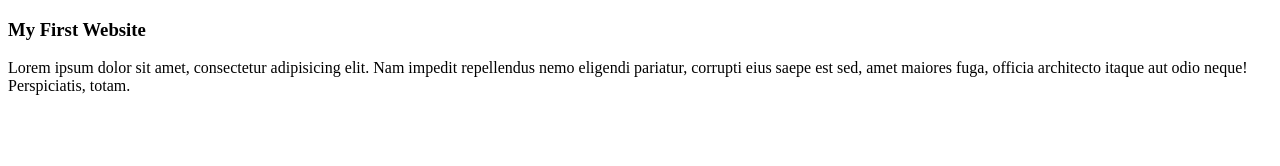
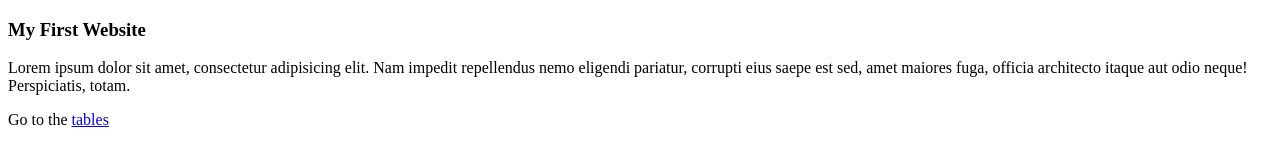
Before and after one commit to siam021394/my-simple-website, a plain HTML site: page index.html in a window 1280 px wide. Drawn offline with Linux system fonts and the light colour scheme.

Commit message:
Linked th table

```diff
--- a/index.html
+++ b/index.html
@@ -9,5 +9,7 @@
     <h3>My First Website</h3>
     <p>Lorem ipsum dolor sit amet, consectetur adipisicing elit. Nam impedit repellendus nemo eligendi pariatur, corrupti eius saepe est sed, amet maiores fuga, officia architecto itaque aut odio neque! Perspiciatis, totam.</p>
 
+    <p>Go to the <a href="table.html">tables</a></p>
+
 </body>
 </html>
```
